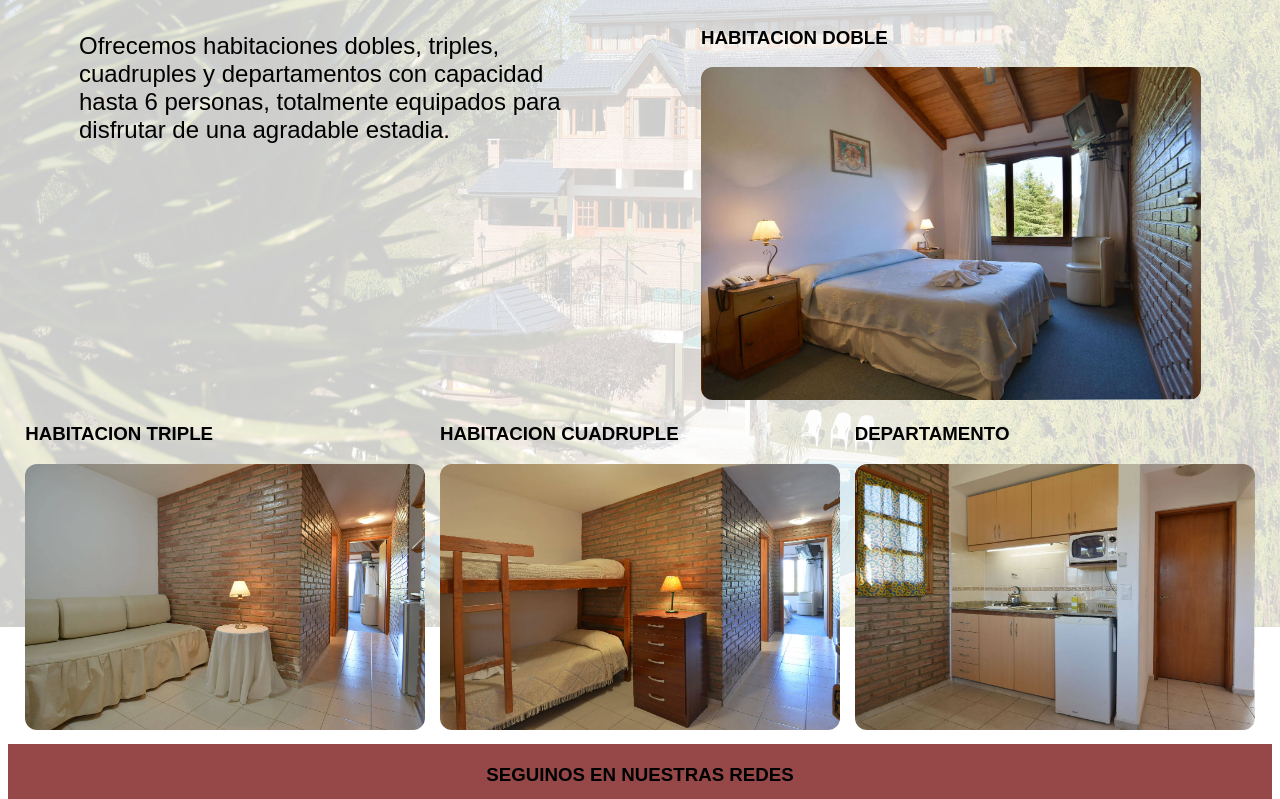
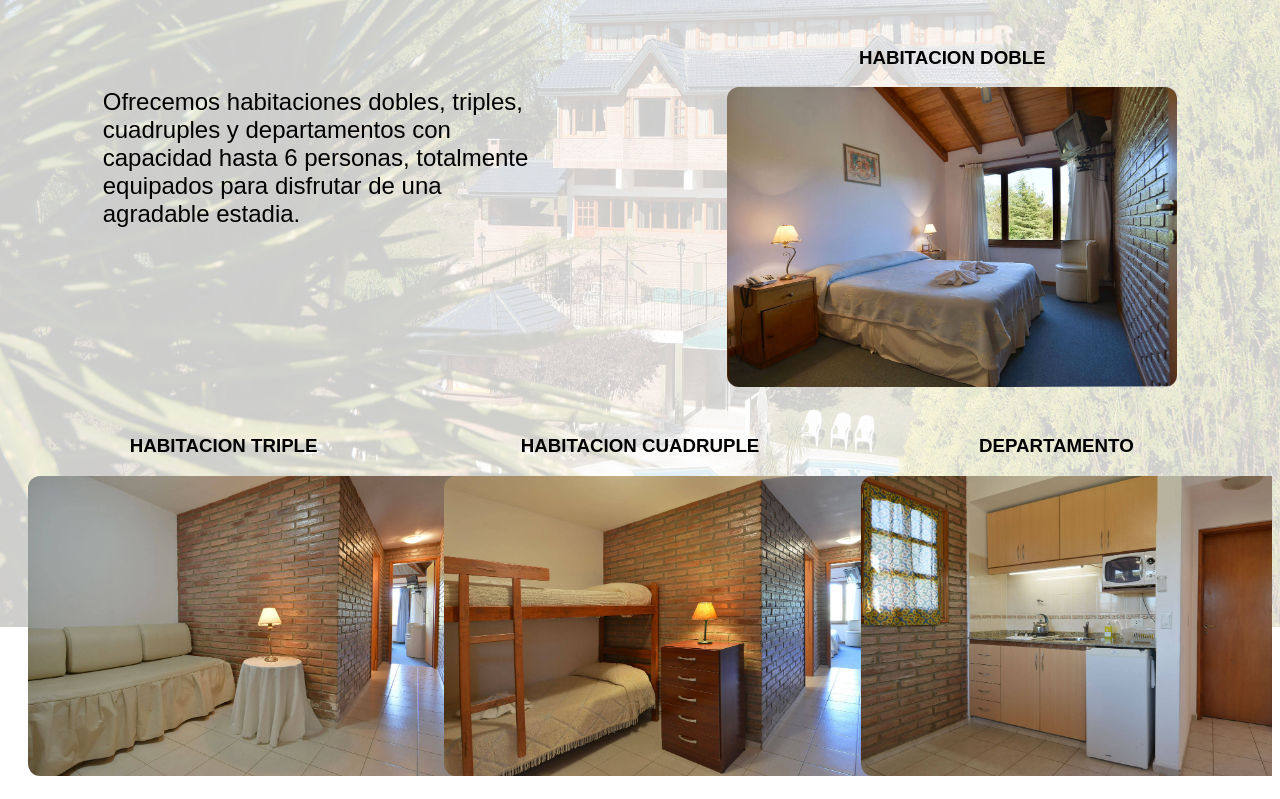
Before and after one commit to matipinto88/paginaPosada, a plain HTML site: page pages/habitaciones.html in a window 1280 px wide. Shown: the part 173-972 px from the top of the page. Drawn offline with nearby package versions, Linux system fonts and the light colour scheme.

Commit message:
dandole estilo grid a habitaciones

```diff
--- a/css/style.css
+++ b/css/style.css
@@ -66,7 +66,7 @@
 
 .header__container img {
     border-radius: 12px;
-    width: 500px;
+    width: 700px;
 }
 .header__container iframe {
     display: flex;
@@ -76,23 +76,89 @@
     display: flex;
     justify-content: space-around;
 }
-.habitaciones img{
-    width: 400px;
+.contenedor_servicios p {
+  width: 400px;
 }
+.contenedor_servicios {
+  margin:10px;
+  padding: 10px;
+}
+
+/*Estilo de habitaciones*/
+
+.main_container {
+  box-sizing: border-box;
+  overflow: auto;
+  display: flex;
+  flex-direction: column;
+  justify-content: center;
+  align-items: center;
+  position:relative;
+  padding: 10px;
+}
+.titulo_habitaciones{
+  margin-top: 130px;
+  margin-left: 10px;
+  margin-right: 10px;
+  border-bottom: 3px solid #896e65;
+ }
+
+.cabecera, .seccion, .seccion2, .seccion3, .seccion4 {
+  padding: 10px;
+}
+.seccion, .seccion2, .seccion3, .seccion4 {
+   text-align: center;
+}
+.cabecera {
+  display: flex;
+  justify-content: center;
+}
+.cabecera p {
+  width: 450px;
+  margin-top: 60px;
+  font-size: 150%
+}
+.grid img {
+  border-radius: 12px;
+  width: 450px;
+}
+.grid {
+  display: grid;
+  grid-template-columns: repeat(6, 1fr);
+  grid-template-rows: repeat(2, 1fr);
+  gap: 5px;
+  grid-template-areas:
+  "cabecera cabecera cabecera section section section"
+  "section2 section2 section3 section3 section4 section4"
+  ;
+}
+.cabecera{
+  grid-area: cabecera;
+}
+.seccion{
+  grid-area: section;
+}
+.seccion2{
+  grid-area: section2;
+}
+.seccion3{
+  grid-area: section3;
+}
+.seccion4{
+  grid-area: section4;
+}
+/*Fin estilo habitaciones*/
 
 .social img {
     width: 48px;
+}
+.social {
+  text-align: center;
 }
 .pie__pagina {
     position:relative;
     padding: 1px;
     background-color: rgb(150, 72, 72);
-}
-
-.social {
-
-    text-align: center;
-
 }
 
 .navegador ul {
@@ -106,6 +172,7 @@
 .pie__pagina h3{
     text-align: center;
 }
+/*Estilo del form arranca aca*/
 .form_container {
 
     background-color:rgba(174, 171, 171, 0.2);
@@ -170,3 +237,4 @@
     margin-top: 15px;
     font: 18px sans-serif;
   }
+  /*Estilo del form hasta aca*/
--- a/pages/habitaciones.html
+++ b/pages/habitaciones.html
@@ -45,35 +45,37 @@
         </ul>
 
     </nav>
-    <header class="header__container">
-        <h2>HABITACIONES</h2>
-        <div class="contenedor_habitaciones">
-            <div class="descripcion">
-                <p>Ofrecemos habitaciones dobles, triples, cuadruples y departamentos con capacidad hasta 6 personas, totalmente equipados para disfrutar de una agradable estadia.</p>
-            </div>
-            <div>
-                <h3>HABITACION DOBLE</h3>
-                <img src="../img/habdoble.jpg" alt="imagen_habdoble"></a>
-            </div>
-        </div>
-        <div class="habitaciones">
-            <div>
+    <h2 class="titulo_habitaciones">HABITACIONES</h2>
+    <main class="main_container">
+
+        <div class="grid">
+            <header class="cabecera">
+                <div>
+                    <p>Ofrecemos habitaciones dobles, triples, cuadruples y departamentos con capacidad hasta 6 personas,
+                        totalmente equipados para disfrutar de una agradable estadia.
+                    </p>
+                </div>
+            </header>
+            <section class="seccion">
+                <div>
+                    <h3>HABITACION DOBLE</h3>
+                    <img src="../img/habdoble.jpg" alt="imagen_habdoble"></a>
+                </div>
+            </section>
+            <section class="seccion2">
                 <h3>HABITACION TRIPLE</h3>
                 <img src="../img/habtriple.jpg" alt="imagen_habtriple"></a>
-            </div>
-            <div>
+            </section>
+            <section class="seccion3">
                 <h3>HABITACION CUADRUPLE</h3>
                 <img src="../img/habcuadruple.jpg" alt="imagen_habcuadruple"></a>
-            </div>
-            <div>
+            </section>
+            <section class="seccion4">
                 <h3>DEPARTAMENTO</h3>
                 <img src="../img/depto.jpg" alt="imagen_depto"></a>
-            </div>
+            </section>
         </div>
-
-
-
-    </header>
+    </main>
     <footer class="pie__pagina" id="fin">
         <div class="social">
             <h3>SEGUINOS EN NUESTRAS REDES</h3>
```
Also changed, not shown: pages/serviciosComodidades.html (+8 -9 lines).
